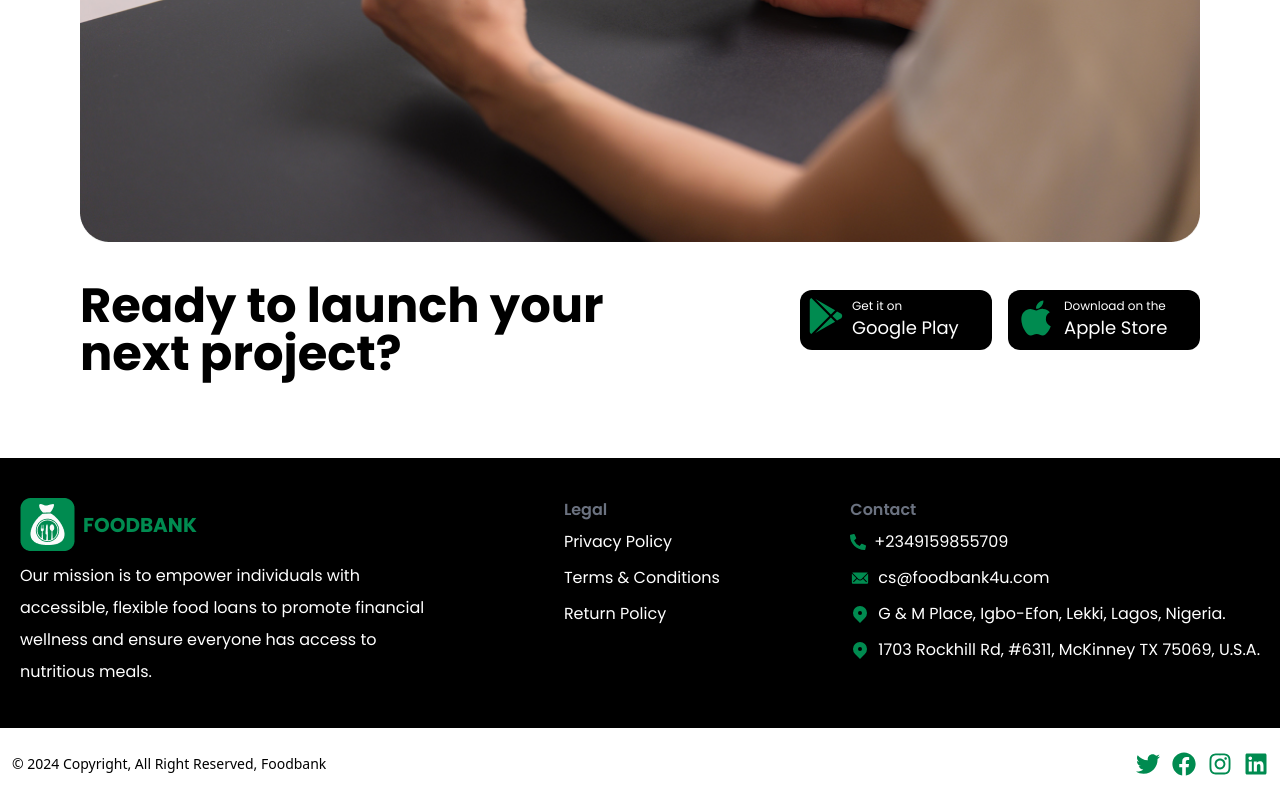
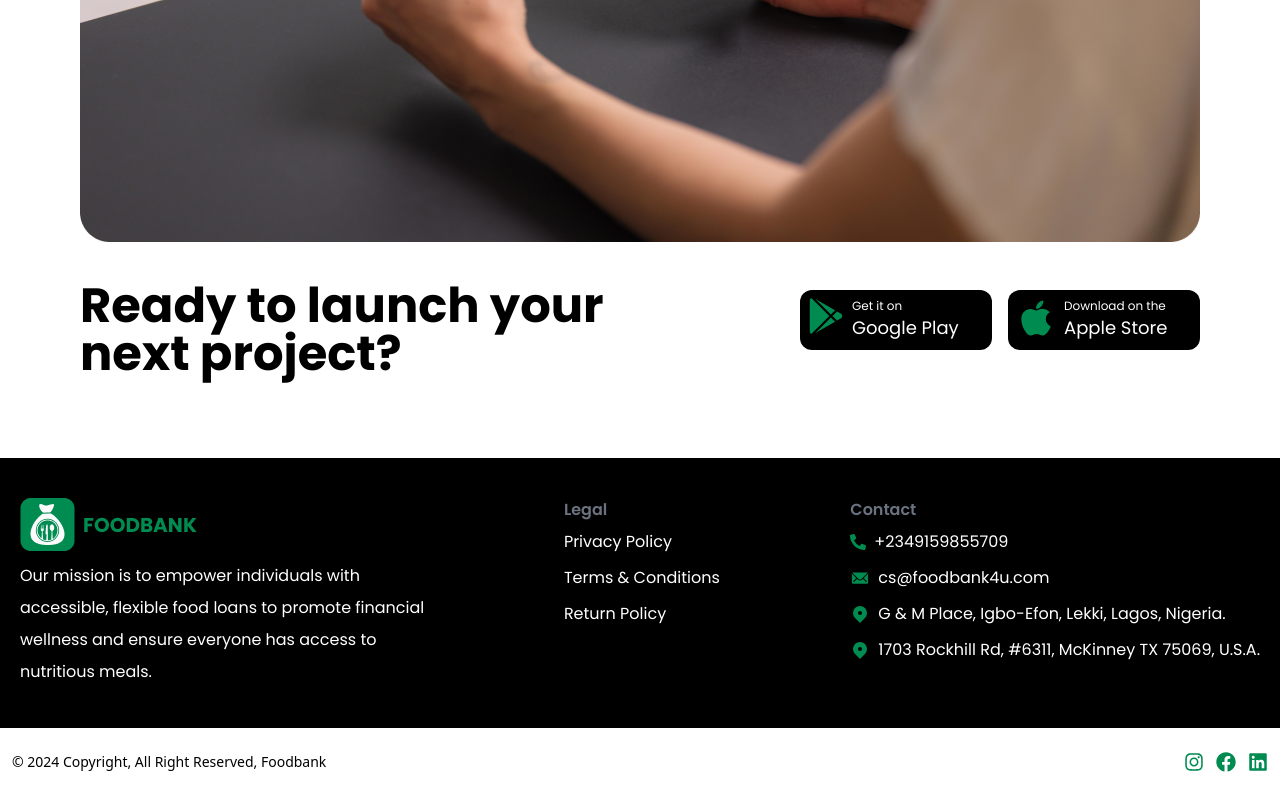
Before and after one commit to DevsSovereign/Foodbank4u, a React (Vite) app: page / in a window 1280 px wide. Shown: the part 6325-7125 px from the top of the page. Built offline with nearby package versions, Linux system fonts and the light colour scheme; no server answers; a web font is replaced by a local one.

Commit message:
Add links to social media accounts

```diff
--- a/src/components/Footer.jsx
+++ b/src/components/Footer.jsx
@@ -1,6 +1,12 @@
-import { FaFacebook, FaInstagram, FaLinkedin, FaPhoneAlt, FaTwitter } from "react-icons/fa"
-import { HiLocationMarker } from "react-icons/hi"
-import { IoIosMail } from "react-icons/io"
+import {
+  FaFacebook,
+  FaInstagram,
+  FaLinkedin,
+  FaPhoneAlt,
+} from "react-icons/fa";
+import { HiLocationMarker } from "react-icons/hi";
+import { IoIosMail } from "react-icons/io";
+import { Link } from "react-router-dom";
 
 const Footer = () => {
   return (
@@ -12,9 +18,9 @@ const Footer = () => {
             <p className="font-bold text-secondary text-xl">FOODBANK</p>
           </span>
           <p className="leading-8">
-          Our mission is to empower individuals with accessible, flexible
-          food loans to promote financial wellness and ensure everyone has
-          access to nutritious meals.
+            Our mission is to empower individuals with accessible, flexible food
+            loans to promote financial wellness and ensure everyone has access
+            to nutritious meals.
           </p>
         </article>
         <article>
@@ -53,15 +59,31 @@ const Footer = () => {
       <section className="bg-white p-3 text-center text-sm flex flex-col md:flex-row md:items-center md:justify-between">
         <p>© 2024 Copyright, All Right Reserved, Foodbank</p>
         <div className="flex items-center gap-3 justify-center my-3">
-        <FaTwitter className="w-6 h-6 text-secondary" />
-        <FaFacebook className="w-6 h-6 text-secondary" />
-        <FaInstagram className="w-6 h-6 text-secondary" />
-        <FaLinkedin className="w-6 h-6 text-secondary" />
+          <Link
+            to="https://www.instagram.com/foodbankltd?igsh=MXMydXBtZmU1dDgweQ=="
+            target="_blank"
+            rel="noreferrer"
+          >
+            <FaInstagram className="w-5 h-5 text-[#008B50]" />
+          </Link>
+          <Link
+            to="https://www.facebook.com/share/hjULsRZ118iQrY1D/?mibextid=LQQJ4d"
+            target="_blank"
+            rel="noreferrer"
+          >
+            <FaFacebook className="w-5 h-5 text-[#008B50]" />
+          </Link>
+          <Link
+            to="https://www.linkedin.com/company/foodbankapp/"
+            target="_blank"
+            rel="noreferrer"
+          >
+            <FaLinkedin className="w-5 h-5 text-[#008B50]" />
+          </Link>
         </div>
       </section>
     </footer>
+  );
+};
 
-  )
-}
-
-export default Footer
+export default Footer;
```
Lines whose indentation alone changed are shown as unchanged.
